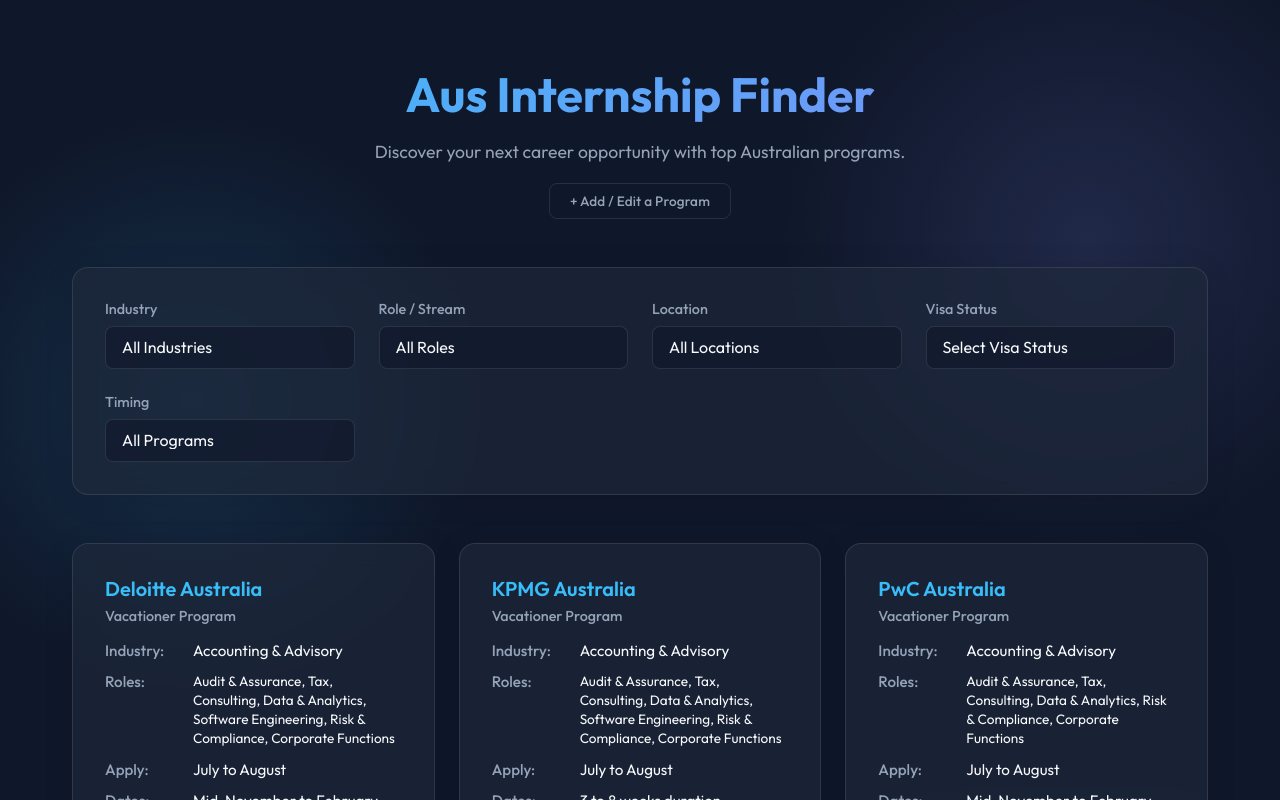
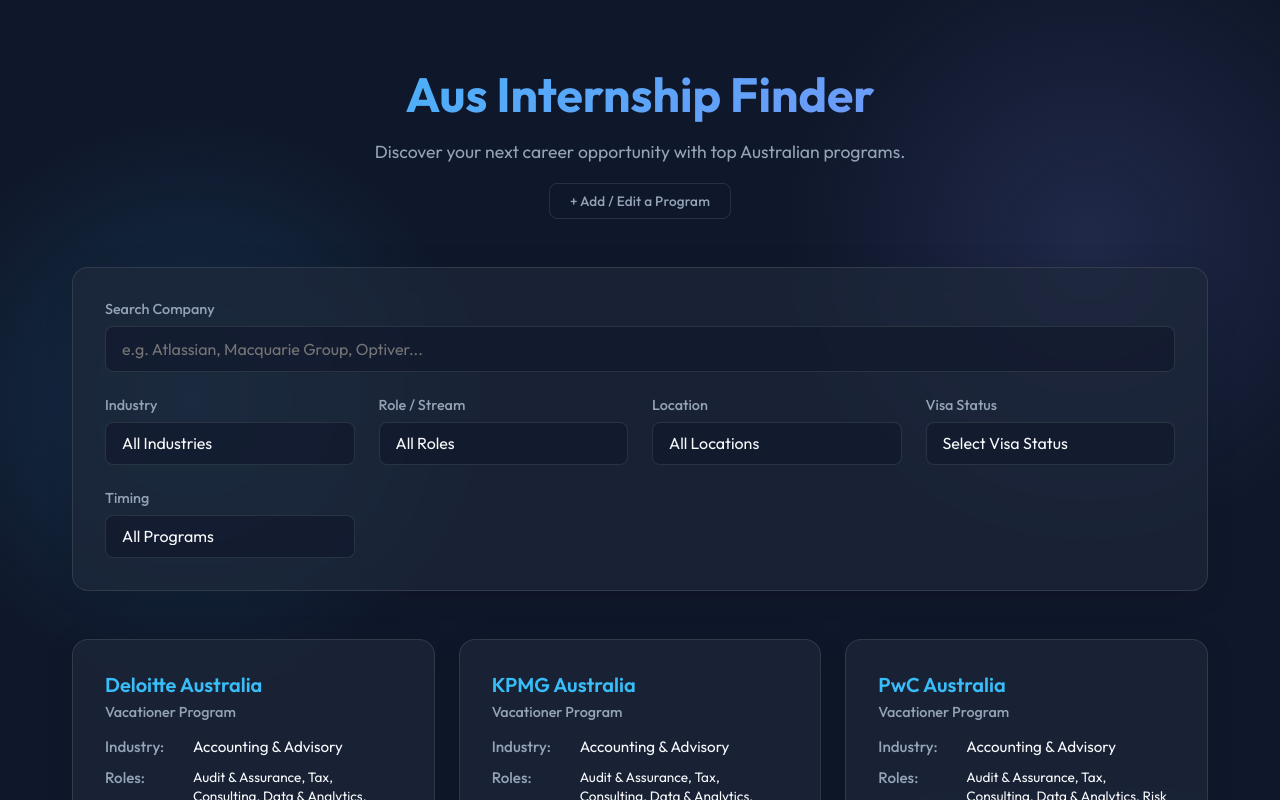
Before and after one commit to YangS1718/aus-internship-finder, a React (Vite) app: page / in a window 1280 px wide. Shown: the top 800 px of the page. Built offline with nearby package versions, Linux system fonts and the light colour scheme.

Commit message:
feat: add company text search bar

```diff
--- a/src/App.jsx
+++ b/src/App.jsx
@@ -5,6 +5,7 @@
 const FEEDBACK_FORM_URL = 'https://tally.so/r/A7W0LB';
 
 function App() {
+  const [searchQuery, setSearchQuery] = useState('');
   const [filters, setFilters] = useState({
     location: '',
     industry: '',
@@ -97,6 +98,9 @@
     };
 
     return programsData.filter(program => {
+      // Search match
+      const matchSearch = !searchQuery || program.company_name.toLowerCase().includes(searchQuery.toLowerCase());
+
       // Location match
       const matchLocation = !filters.location || program.location.includes(filters.location) || program.location.includes('Australia-wide');
 
@@ -129,9 +133,9 @@
         }
       }
 
-      return matchLocation && matchIndustry && matchRole && matchVisa && matchTiming;
+      return matchSearch && matchLocation && matchIndustry && matchRole && matchVisa && matchTiming;
     });
-  }, [filters]);
+  }, [filters, searchQuery]);
 
   return (
     <div className="container">
@@ -150,6 +154,18 @@
       </header>
 
       <div className="glass-panel search-form">
+        <div className="form-group" style={{ gridColumn: '1 / -1' }}>
+          <label htmlFor="search">Search Company</label>
+          <input
+            type="text"
+            id="search"
+            className="form-control"
+            placeholder="e.g. Atlassian, Macquarie Group, Optiver..."
+            value={searchQuery}
+            onChange={(e) => setSearchQuery(e.target.value)}
+          />
+        </div>
+
         <div className="form-group">
           <label htmlFor="industry">Industry</label>
           <select
```
